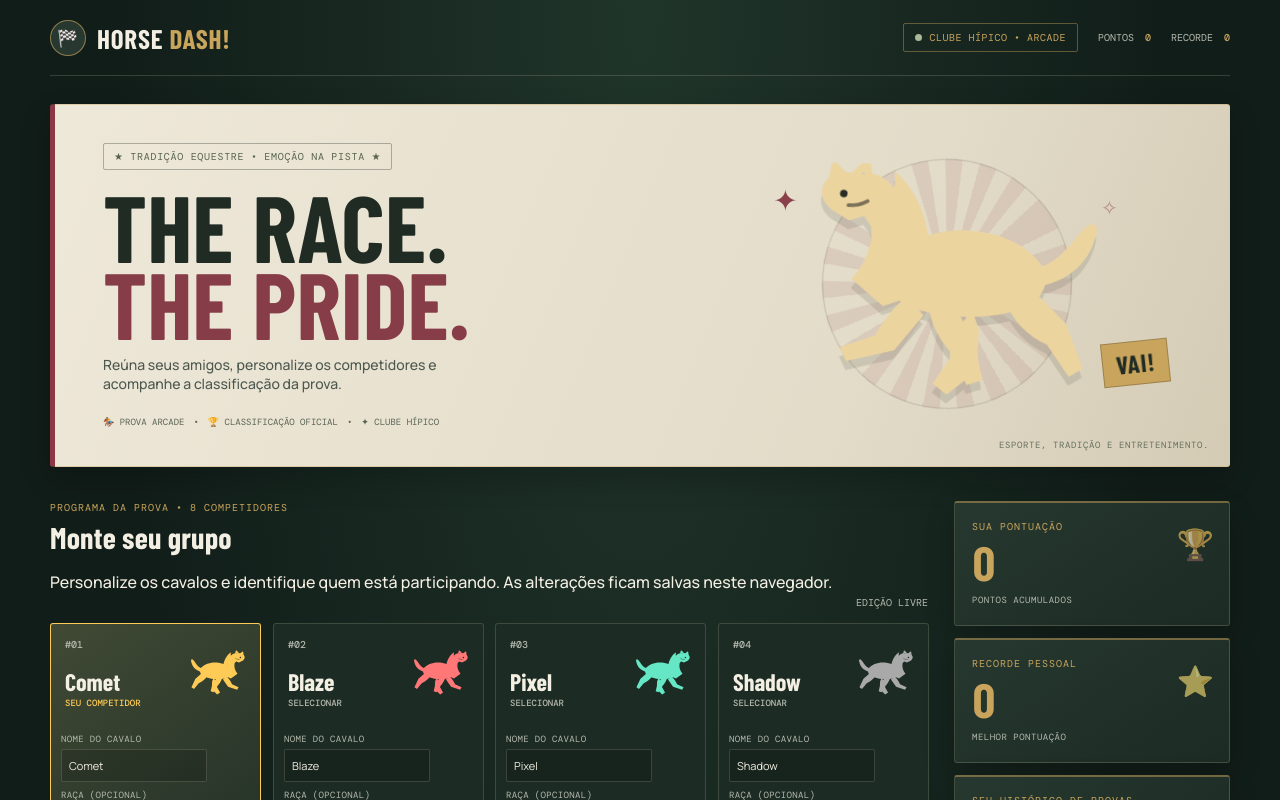
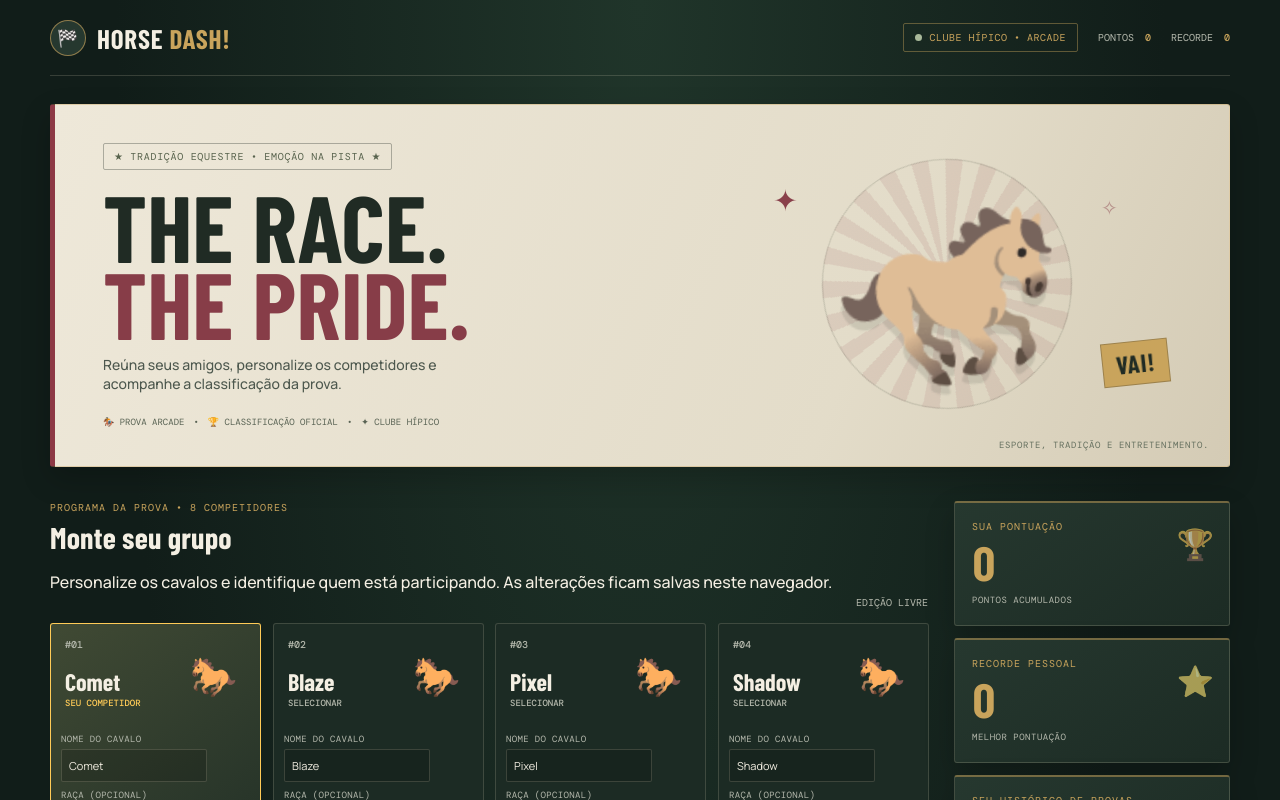
Before and after one commit to DogShown/HorseRacing, a React (Vite) app: page / in a window 1280 px wide. Shown: the top 800 px of the page. Built offline with nearby package versions, Linux system fonts and the light colour scheme; a web font is replaced by a local one.

Commit message:
style: restore simple horse emoji with coat color accent

```diff
--- a/src/App.jsx
+++ b/src/App.jsx
@@ -34,34 +34,14 @@ function validateHorseCollection(componentName, horses) {
 
 function HorseIcon({ color = "#8b7355", className = "" }) {
   return (
-    <svg
+    <span
       className={className}
-      viewBox="0 0 160 120"
       role="img"
-      aria-label="Silhueta de cavalo de corrida"
-      xmlns="http://www.w3.org/2000/svg"
+      aria-label="Cavalo"
+      style={{ "--horse-color": color }}
     >
-      <g fill={color} stroke={color} strokeLinecap="round" strokeLinejoin="round">
-        {/* Cauda fluida */}
-        <path d="M31 47C20 42 15 31 9 24c-3-4-7-2-6 3 2 14 11 25 27 30l8-4z" stroke="none" />
-        {/* Corpo e garupa */}
-        <path d="M29 48c9-12 25-18 44-17 17 1 29 8 39 18l-7 22c-14 8-42 8-61 1-13-5-19-13-15-24z" stroke="none" />
-        {/* Pescoço */}
-        <path d="M94 52c6-13 10-28 18-39 5-7 13-10 20-6 5 3 5 9 1 14l-10 12c-2 10 1 20 8 29l-18 13-21-9z" stroke="none" />
-        {/* Cabeça e focinho */}
-        <path d="M123 11c8-7 19-7 25-1 5 5 3 12-3 16l-10 5-13-5-8-7z" stroke="none" />
-        {/* Orelhas */}
-        <path d="m126 8 2-8 7 8m3 1 7-6 1 11" fill="none" strokeWidth="4" />
-        {/* Crina */}
-        <path d="M91 43c2-17 10-32 22-40-2 11 1 17 7 21-11 3-15 11-18 24z" stroke="none" />
-        {/* Pernas dianteiras em movimento */}
-        <path d="M101 69c7 7 11 14 15 22l18 8-4 7-25-8-14-20zm-12 2c-2 12-8 20-17 28l-7 14-8-3 5-19 18-27z" stroke="none" />
-        {/* Pernas traseiras */}
-        <path d="M48 67c-5 10-13 17-24 21L11 104l-7-5 11-23 23-20zm17 7c8 8 11 16 10 26l8 14-8 5-15-14 1-22z" stroke="none" />
-      </g>
-      <path d="M126 20c3 2 6 3 10 3" fill="none" stroke="rgba(25,32,27,.55)" strokeWidth="2" strokeLinecap="round" />
-      <circle cx="139" cy="17" r="2" fill="#202b24" />
-    </svg>
+      🐎
+    </span>
   );
 }
 function Header({ score, bestScore }) {
```
